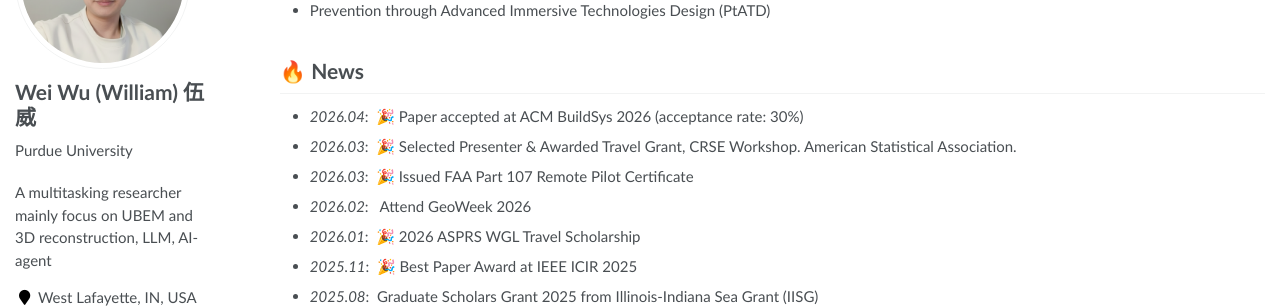
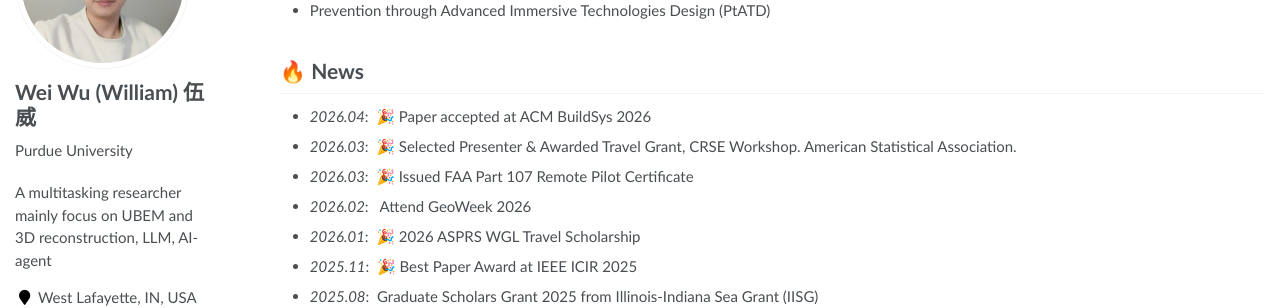
Before and after one commit to wuwei5v/weiwu.github.io, a Jekyll site: the page built from _pages/about.md, in a window 1280 px wide and 900 px high. Shown: the part 197-505 px from the top of the window. Built offline with Jekyll 4.4.1, drawn with Linux system fonts in a browser that asks for light colours.

Commit message:
update about.md and myself.md

```diff
--- a/_pages/about.md
+++ b/_pages/about.md
@@ -23,7 +23,7 @@ I am a Ph.D. Student in Construction Management Technology at [Purdue University
 
 # 🔥 News
 
-- *2026.04*: &nbsp;🎉 Paper accepted at ACM BuildSys 2026 (acceptance rate: 30%)
+- *2026.04*: &nbsp;🎉 Paper accepted at ACM BuildSys 2026
 - *2026.03*: &nbsp;🎉 Selected Presenter & Awarded Travel Grant, CRSE Workshop. American Statistical Association.
 - *2026.03*: &nbsp;🎉 Issued FAA Part 107 Remote Pilot Certificate
 - *2026.02*: &nbsp; Attend GeoWeek 2026
```
